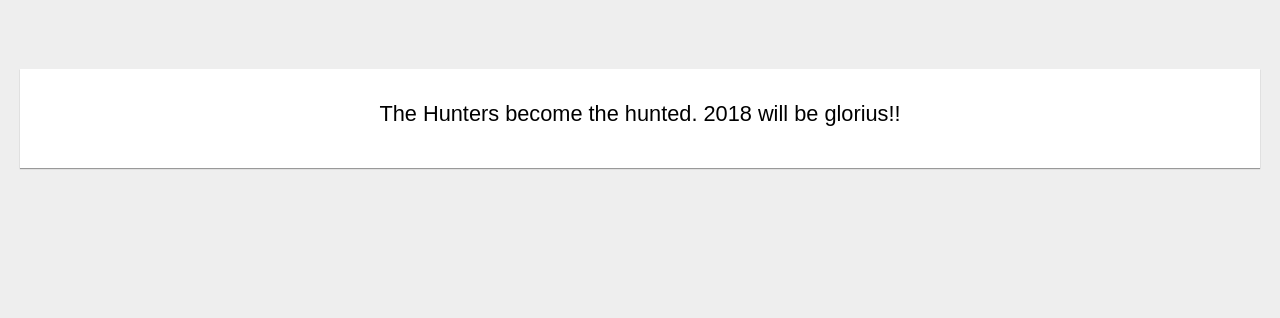
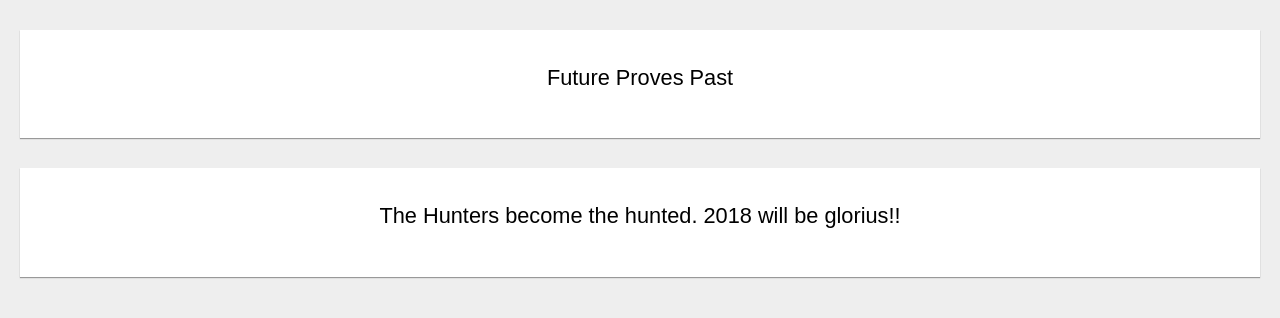
Before and after one commit to akyrallc/akyrallc.github.io, a plain HTML site: page index.html in a window 1280 px wide. Drawn offline with nearby package versions, Linux system fonts and the light colour scheme.

Commit message:
New changes
Added JSON

```diff
--- a/index.html
+++ b/index.html
@@ -7,22 +7,41 @@
   <meta name="author" content="" />
   <meta name="description" content="" />
   <link rel="stylesheet" href="style.css" type="text/css" />
+  <script src="https://ajax.googleapis.com/ajax/libs/angularjs/1.6.4/angular.min.js"></script>
 
 </head>
 
 <body>
-  <div id="page">
-    <div id="logo">
-      <h1>
-        <a href="/" id="logoLink" Akyra LLC</a>
-      </h1>
-    </div>
-    <div id="content" align="center">
+  <div id="page" ng-app="myApp" ng-controller="postsCtrl">
+    <div id="content" align="center" ng-repeat="p in posts">
+      <table>
+        <tr>
+          <td>
+            <p>
+              <h1>{{ p.description }}</h1>
+            </p>
+          </td>
+        </tr>
+      </table>
       <p>
-        <h1>The Hunters become the hunted. 2018 will be glorius!!<h1>
       </p>
     </div>
   </div>
+  <script>
+    var app = angular.module('myApp', []);
+    app.controller('postsCtrl', function ($scope) {
+
+      $scope.posts = [{
+          "id": "2",
+          "description": "Future Proves Past"
+        },
+        {
+          "id": "1",
+          "description": "The Hunters become the hunted. 2018 will be glorius!!"
+        }
+      ];
+    });
+  </script>
 </body>
 
 </html>
```
